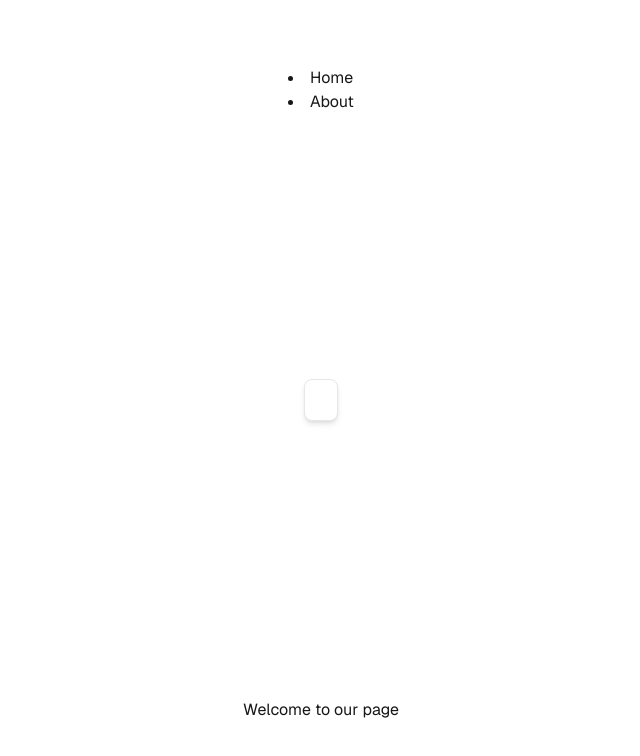
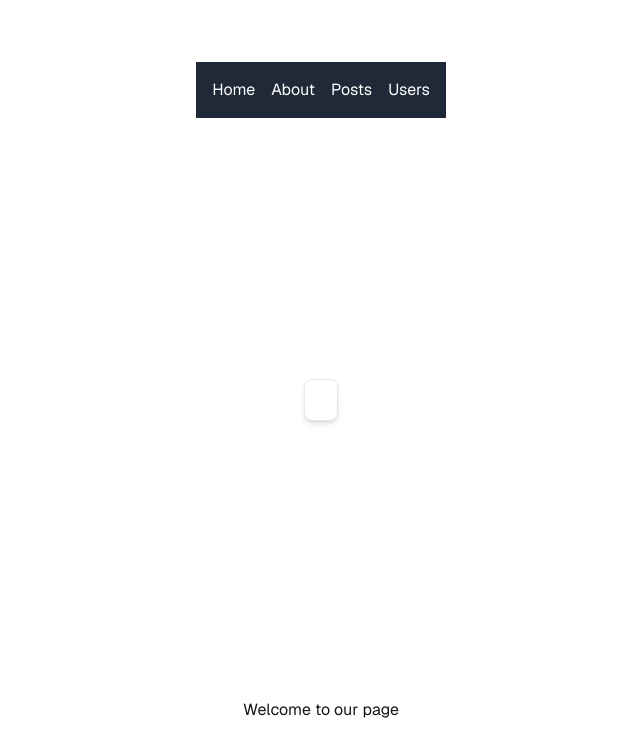
Before and after one commit to LeGabriel254/alx-project-0x02-setup, a Next.js app in the folder alx-project-0x02/: page / in a window 1280 px wide. Shown: the top 756 px of the page, without its empty margins (319-959 px from the left). Built offline with nearby package versions, Linux system fonts and the light colour scheme.

Commit message:
modified

```diff
--- a/alx-project-0x02/components/layout/Header.tsx
+++ b/alx-project-0x02/components/layout/Header.tsx
@@ -1,25 +1,35 @@
-import Link from 'next/link'
-import React from 'react'
+import React from 'react';
+import Link from 'next/link';
 
 const Header: React.FC = () => {
     return (
-    <div>
+        <header className="bg-gray-800 p-4">
+            <nav className="container mx-auto">
+            <ul className="flex space-x-4">
                 <li>
-      <Link href="/home" className="hover:text-gray-300">
-        Home
+                <Link href="/home">
+                    <span className="text-white hover:text-gray-400">Home</span>
                 </Link>
                 </li>
-
                 <li>
-
-      <Link href="/about" className="hover:text-gray-300">
-        About
+                <Link href="/about">
+                    <span className="text-white hover:text-gray-400">About</span>
                 </Link>
                 </li>
-
-    </div>
-
-  )
-}
+                <li>
+                <Link href="/posts">
+                    <span className="text-white hover:text-gray-400">Posts</span>
+                </Link>
+                </li>
+                <li>
+                <Link href="/users">
+                    <span className="text-white hover:text-gray-400">Users</span>
+                </Link>
+                </li>
+            </ul>
+            </nav>
+        </header>
+    );
+};
 
 export default Header;
```
Also changed, not shown: alx-project-0x02/interfaces/index.ts (+46 -0 lines). Lines whose indentation alone changed are shown as unchanged.
